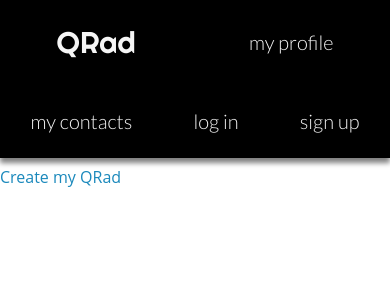
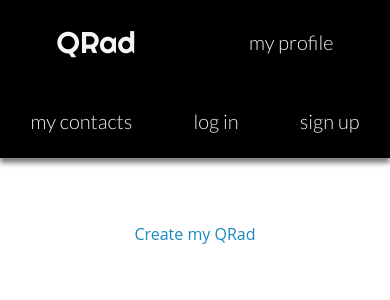
Before and after one commit to sihayah/QRad, a React (Create React App) app in the folder client/: page /profile in a window 390 px wide. Shown: the top 300 px of the page. Built offline with nearby package versions, Linux system fonts and the light colour scheme; no server answers.

Commit message:
updated with of card comp for mobile 1st

```diff
--- a/client/src/pages/Profile/index.js
+++ b/client/src/pages/Profile/index.js
@@ -2,6 +2,7 @@ import React from 'react';
 import { Link } from 'react-router-dom';
 import { QUERY_ME } from '../../utils/queries';
 import { useQuery } from '@apollo/client';
+import '../Profile/style.css';
 
 const Profile = () => {
 let myId = '';
@@ -18,22 +19,22 @@ console.log(myCards.length)
 
   if (myCards.length === 0) {
       return(
-          <>
-            <Link to='/editform'>
+          <div className='link-container'>
+            <Link to='/editform' className='link'>
               Create my QRad
             </Link>
 
-          </>
+          </div>
       )
   }
 
   return(
-    <div>
-        <Link to='/editform'>
+    <div className='link-container'>
+        <Link to='/editform' className='link'>
           Update my QRad
         </Link>
-    <br/>
-        <Link to={`/card/${myId}`}>
+
+        <Link to={`/card/${myId}`} className='link'>
           View my QRad
         </Link>
     </div>
--- /dev/null
+++ b/client/src/pages/Profile/style.css
@@ -0,0 +1,8 @@
+.link {
+    padding: 5vh;
+}
+
+.link-container {
+    margin-top: 8vh;
+    text-align: center;
+}
```
